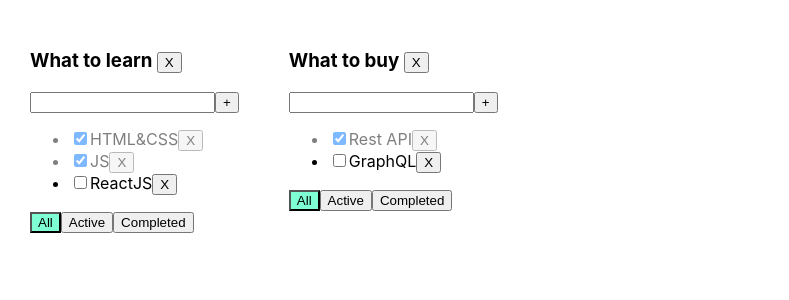
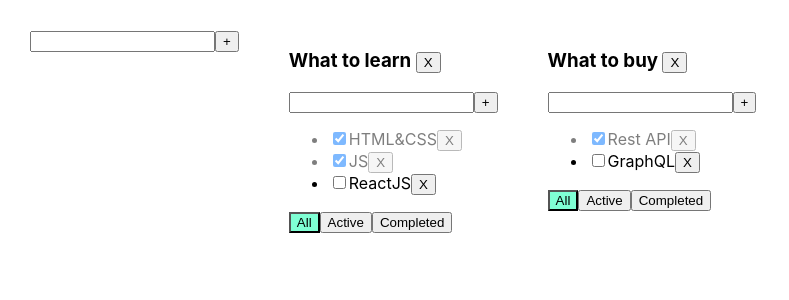
Before and after one commit to NatKhomich/task-manager, a React (Create React App) app: page / in a window 1280 px wide. Shown: the top 300 px of the page, without its empty margins (0-789 px from the left). Built offline with nearby package versions, Linux system fonts and the light colour scheme.

Commit message:
new component AddItemForm.tsx

```diff
--- a/src/App.tsx
+++ b/src/App.tsx
@@ -2,6 +2,7 @@
 import './App.css';
 import TodoList from './components/TodoList';
 import {v1} from 'uuid';
+import AddItemForm from './components/AddItemForm';
 
 export type TasksStateType = {
     [key: string] : TasksType[]
@@ -45,12 +46,10 @@
     })
 
     const removeTask = (todoListID: string, taskID: string) => {
-        //setTasks(tasks.filter(el => el.id !== taskID))
         setTasks( {...tasks, [todoListID] : tasks[todoListID].filter( el => el.id !== taskID )})
     }
 
     const changeCheckedTasks = (todoListID: string, taskID: string, newIsDone: boolean) => {
-        //setTasks(tasks.map(el => el.id === taskID ? {...el, isDone: newIsDone} : el))
         setTasks( {...tasks, [todoListID]: tasks[todoListID].map( el => el.id === taskID ? {...el, isDone: newIsDone} : el ) } )
     }
 
@@ -68,8 +67,17 @@
         delete tasks[todoListID]
     }
 
+    const addTodoList = (title: string) => {
+        let newTodoListID = v1()
+        let newTodoList: TodoListsType = {id: newTodoListID, title: title, filter: 'All'}
+        setTodoLists([newTodoList, ...todoLists])
+        setTasks( {...tasks, [newTodoListID] : [] } )
+    }
+
     return (
         <div className="App">
+
+            <AddItemForm addItem={addTodoList} />
 
             {todoLists.map(el => {
 
--- /dev/null
+++ b/src/components/AddItemForm.tsx
@@ -0,0 +1,46 @@
+import React, {ChangeEvent, KeyboardEvent, useState} from 'react';
+
+type AddItemFormType = {
+    addItem: (title: string) => void
+}
+
+const AddItemForm = (props: AddItemFormType) => {
+
+    const [title, setTitle] = useState('')
+
+    const [error, setError] = useState<string | null>(null)
+
+    const onChangeTitleHandler = (e: ChangeEvent<HTMLInputElement>) => {
+        setTitle(e.currentTarget.value)
+    }
+
+    const addItemHandler = () => {
+        if (title.trim() !== '') {
+            props.addItem(title.trim())
+            setTitle('')
+        } else {
+            setError('Title is required')
+        }
+    }
+
+    const onKeyDownHandler = (e: KeyboardEvent<HTMLInputElement>) => {
+        setError(null)
+        if( e.key === 'Enter' ) {
+            addItemHandler()
+        }
+    }
+
+    return (
+            <div>
+                <input value={title}
+                       onChange={ onChangeTitleHandler }
+                       onKeyDown={ onKeyDownHandler }
+                       className={ error ? 'error' : '' }
+                />
+                <button onClick={ addItemHandler }> + </button>
+                {error && <div className={'error-message'}> {error} </div>}
+            </div>
+    );
+};
+
+export default AddItemForm;
--- a/src/components/TodoList.tsx
+++ b/src/components/TodoList.tsx
@@ -1,5 +1,6 @@
-import React, {ChangeEvent, KeyboardEvent, useState} from 'react';
+import React, {ChangeEvent} from 'react';
 import {FilterValueType, TasksType} from '../App';
+import AddItemForm from './AddItemForm';
 
 type TodoListType = {
     todoListID: string
@@ -15,15 +16,15 @@
 
 const TodoList = (props: TodoListType) => {
 
-    const [title, setTitle] = useState('')
+    /*const [title, setTitle] = useState('')
 
-    const [error, setError] = useState<string | null>(null)
+    const [error, setError] = useState<string | null>(null)*/
 
-    const onChangeTitleHandler = (e: ChangeEvent<HTMLInputElement>) => {
+    /*const onChangeTitleHandler = (e: ChangeEvent<HTMLInputElement>) => {
             setTitle(e.currentTarget.value)
-    }
+    }*/
 
-    const addTaskHandler = () => {
+    /*const addTaskHandler = () => {
         if (title.trim() !== '') {
             props.addNewTask(props.todoListID ,title.trim())
             setTitle('')
@@ -37,6 +38,10 @@
         if( e.key === 'Enter' ) {
             addTaskHandler()
         }
+    }*/
+
+    const addTaskHandler = (title: string) => {
+        props.addNewTask(props.todoListID, title)
     }
 
     const allOnClickHandler = () => {
@@ -55,7 +60,9 @@
         <div>
             <h3>{props.title} <button onClick={ ()=> {props.removeTodoList(props.todoListID)} }> X </button> </h3>
 
-            <div>
+            <AddItemForm addItem={ addTaskHandler} />
+
+           {/* <div>
                 <input value={title}
                        onChange={ onChangeTitleHandler }
                        onKeyDown={ onKeyDownHandler }
@@ -63,7 +70,7 @@
                 />
                 <button onClick={ addTaskHandler }> + </button>
                 {error && <div className={'error-message'}> {error} </div>}
-            </div>
+            </div>*/}
             <ul>
                 {props.tasks.map(el => {
 
```
